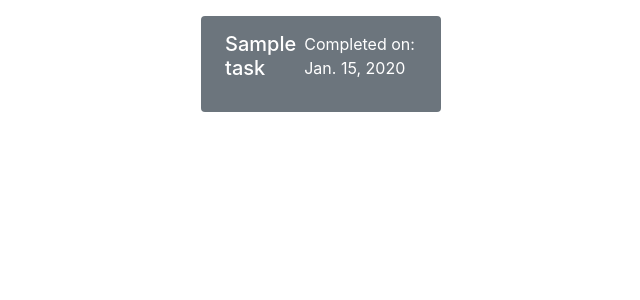
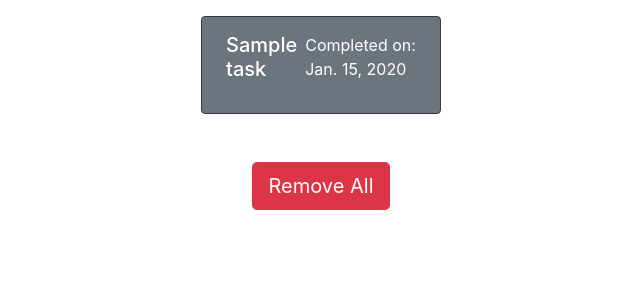
Before and after one commit to anton-mirazchiyski/TodoApp, a Django app: page /tasks/finished/ in a window 1280 px wide. Shown: the part 139-439 px from the top of the page, without its empty margins (319-959 px from the left). Run offline with Django 4.2, Linux system fonts and the light colour scheme; a user stored in the database is signed in; tables that the repository leaves empty hold one stand-in row (values such as "Sample post").

Commit message:
Add button delete
Delete button for completed tasks

```diff
--- a/todo_app/tasks/templates/tasks/tasks-completed.html
+++ b/todo_app/tasks/templates/tasks/tasks-completed.html
@@ -4,7 +4,8 @@
     <div class="row mb-5">
     {% for task in completed_tasks %}
         <div class="col d-flex justify-content-center text-white">
-            <div class="d-inline-flex bg-secondary rounded p-3 text-wrap" style="width: 15rem">
+            <div class="d-inline-flex bg-secondary rounded p-3
+            border border-dark text-wrap" style="width: 15rem">
                 <h5 class="ml-2">{{ task.name|capfirst }}</h5><br>
                 <p class="ml-2">Completed on: {{ task.date_of_completion }}</p>
             </div>
@@ -15,4 +16,12 @@
         {% endif %}
         {% endfor %}
     </div>
+    {% if completed_tasks %}
+        <div class="d-flex justify-content-center pb-3">
+            <form method="post" action="{% url 'tasks:completed-tasks' %}">
+                <button type="submit" class="btn btn-danger btn-lg">Remove All</button>
+                {% csrf_token %}
+            </form>
+        </div>
+    {% endif %}
 {% endblock %}
--- a/todo_app/tasks/views.py
+++ b/todo_app/tasks/views.py
@@ -21,6 +21,9 @@ def show_all_tasks(request):
 def show_completed_tasks(request):
     current_account = Account.objects.get(username=request.user.username)
     completed_tasks = current_account.task_set.filter(moved_to_completed=True)
+
+    if request.method == 'POST':
+        completed_tasks.delete()
 
     return render(request,
                   'tasks/tasks-completed.html',
```
